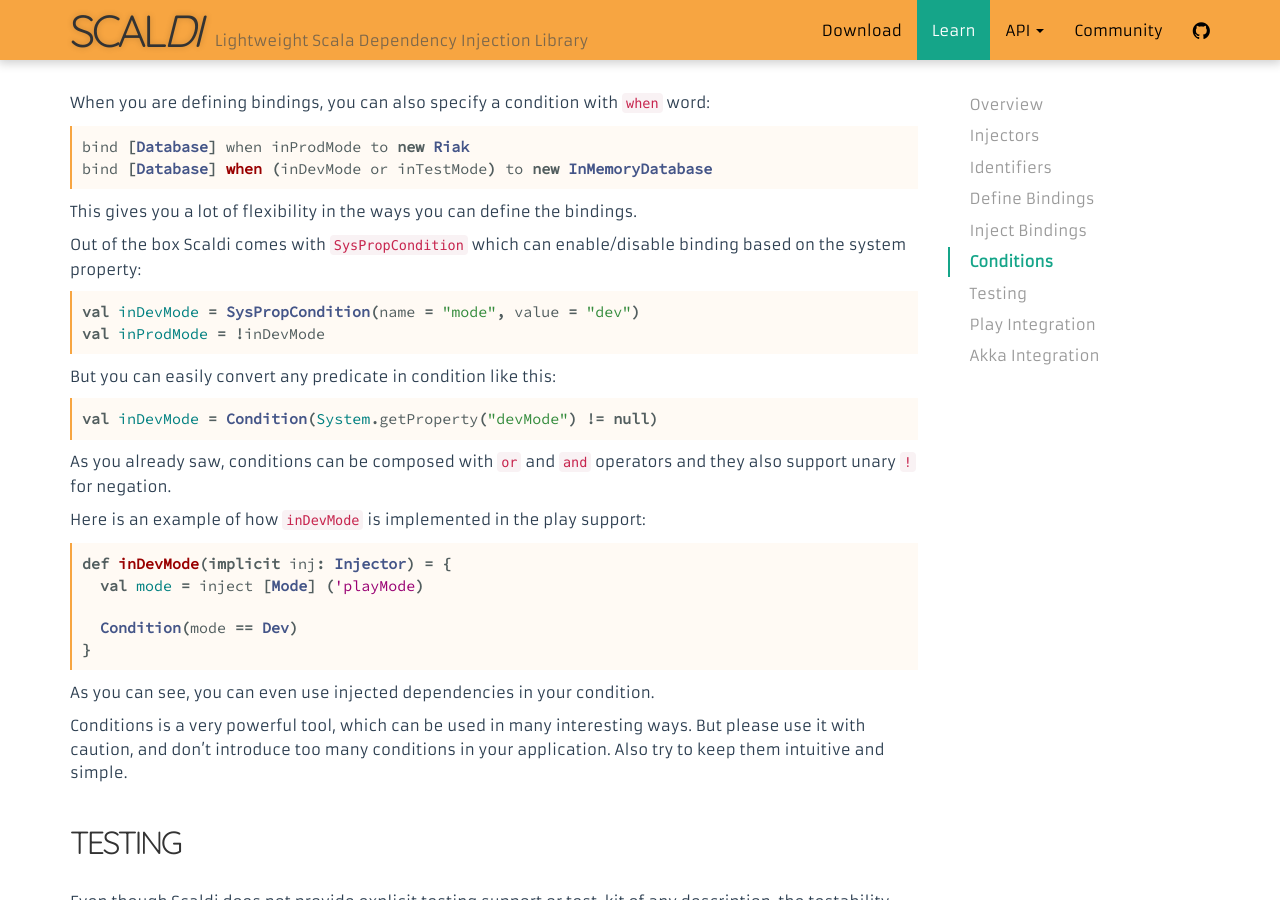
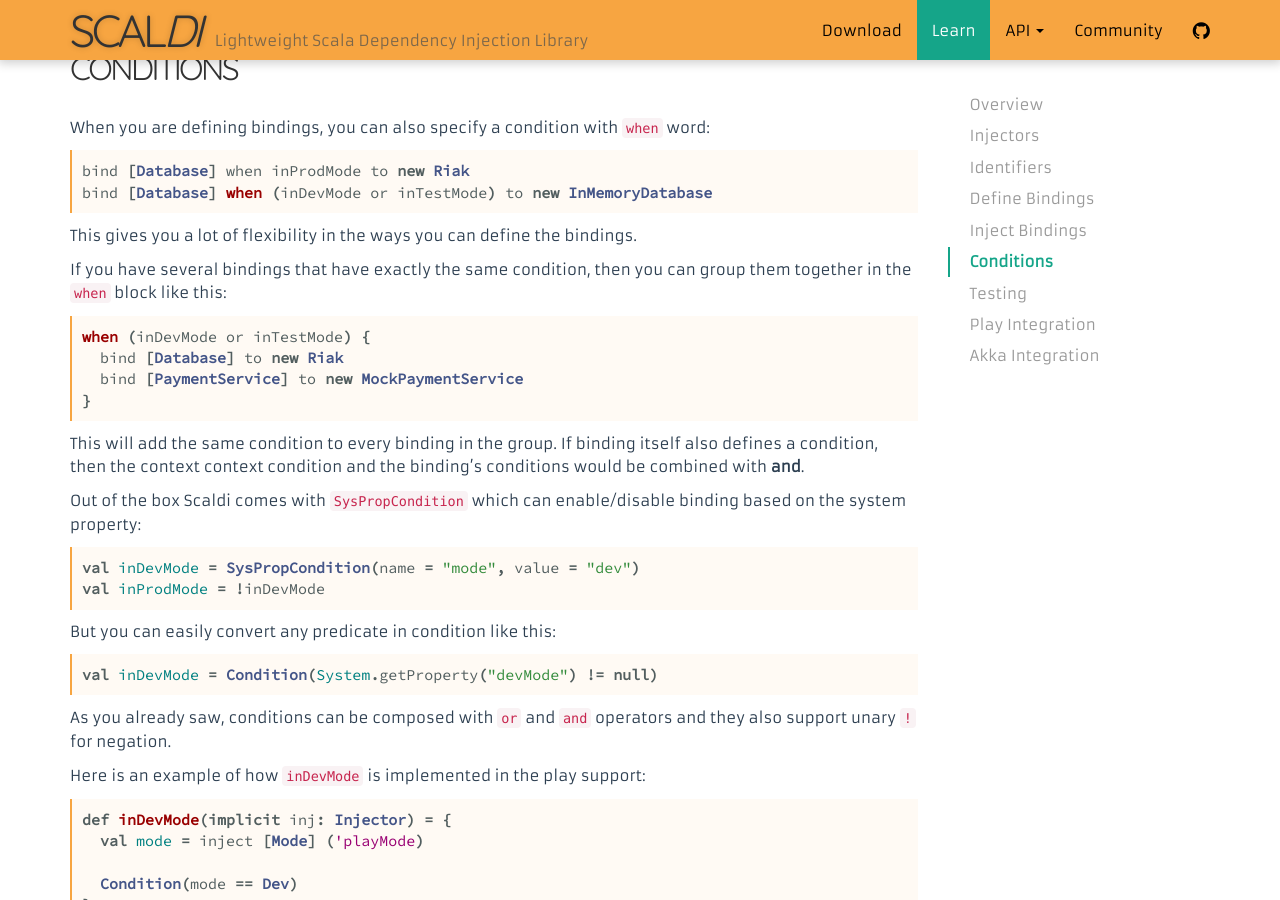
Before and after one commit to scaldi/scaldi-website, a Jekyll site: the page built from learn.md, in a window 1280 px wide and 900 px high, scrolled down 16268 px. Built offline with Jekyll 4.4.1, drawn with Linux system fonts in a browser that asks for light colours; some of the changed text lies outside the part shown.

Commit message:
Added context conditions docs

```diff
--- a/learn.md
+++ b/learn.md
@@ -510,7 +510,8 @@ After this you can define a condition (only one, but you can combine several con
 bind [Server] when (inDevMode or inTestMode) to new HttpServer
 {% endhighlight %}
 
-you can find more information about the conditions in the [Conditions section](#conditions).
+If you provided several `when` conditions, then they would be combined with **and**.
+You can find more information about the conditions in the [Conditions section](#conditions).
 
 The actual value of the binding is bound with the different flavours of `to` word (if you prefer, you can use `in*` instead of `to*` syntax):
 
@@ -781,6 +782,18 @@ bind [Database] when (inDevMode or inTestMode) to new InMemoryDatabase
 
 This gives you a lot of flexibility in the ways you can define the bindings.
 
+If you have several bindings that have exactly the same condition, then you can group them together in the `when` block like this:
+
+{% highlight scala %}
+when (inDevMode or inTestMode) {
+  bind [Database] to new Riak
+  bind [PaymentService] to new MockPaymentService
+}
+{% endhighlight %}
+
+This will add the same condition to every binding in the group. If binding itself also defines a condition, then the context context
+condition and the binding's conditions would be combined with **and**.
+
 Out of the box Scaldi comes with `SysPropCondition` which can enable/disable binding based on the system property:
 
 {% highlight scala %}
```
